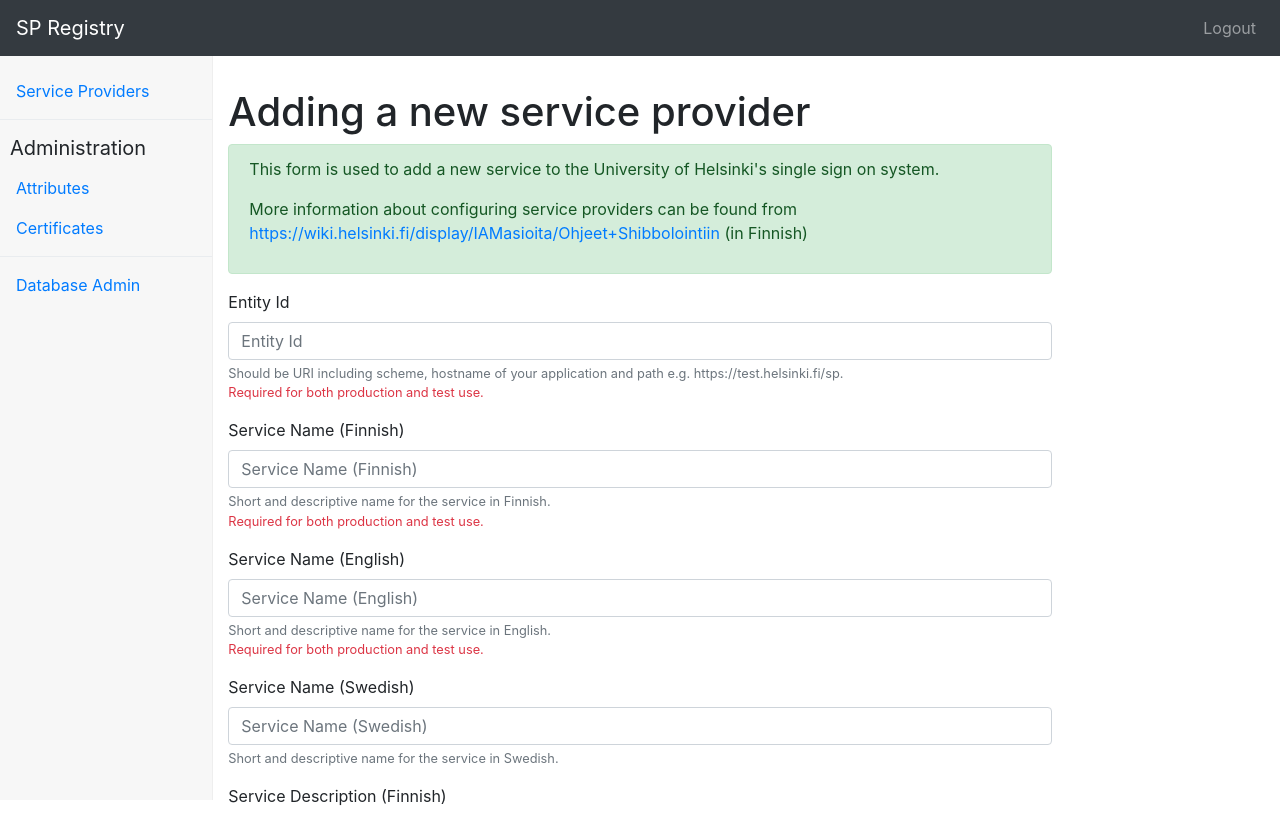
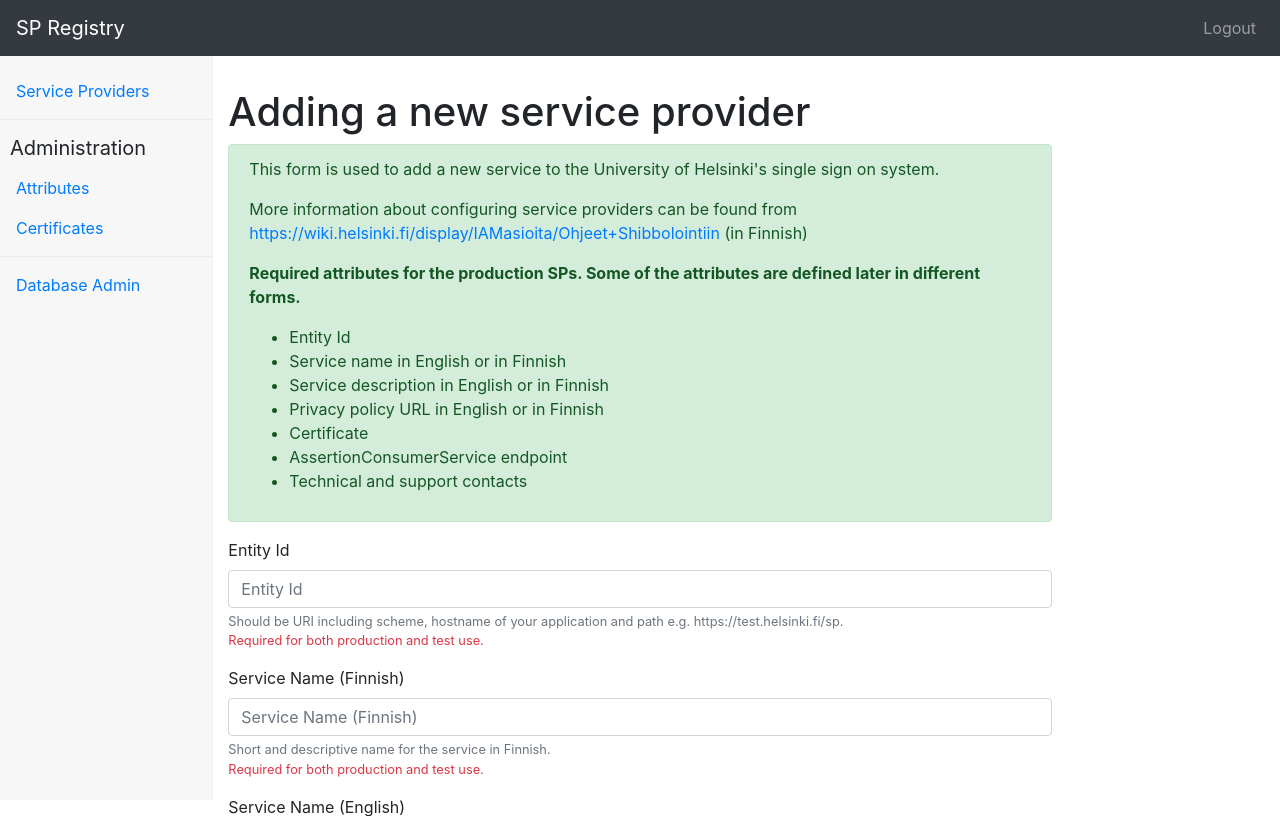
Before and after one commit to UniversityofHelsinki/sp-registry, a Django app: page /serviceprovider/add/ in a window 1280 px wide. Shown: the top 816 px of the page. Run offline with Django 3.2, Linux system fonts and the light colour scheme; the visitor is signed in with stand-in values (Sample User, id 1); some libraries are stand-ins or nearby versions.

Commit message:
style and translation updates

```diff
--- a/rr/forms/attribute.py
+++ b/rr/forms/attribute.py
@@ -1,7 +1,6 @@
 from django.forms import Form, CharField
 from rr.models.serviceprovider import SPAttribute
 from rr.models.attribute import Attribute
-from django.utils.translation import ugettext_lazy as _
 from django.forms.widgets import TextInput
 
 
--- a/rr/forms/certificate.py
+++ b/rr/forms/certificate.py
@@ -1,5 +1,5 @@
 from django.forms import Form, Textarea, ValidationError
-from django.utils.translation import ugettext_lazy as _
+from django.utils.translation import ugettext as _
 from django.forms.fields import CharField, BooleanField
 from rr.models.certificate import Certificate, load_certificate
 from cryptography.hazmat.primitives.serialization import Encoding
--- a/rr/forms/contact.py
+++ b/rr/forms/contact.py
@@ -1,7 +1,7 @@
 from django.forms import ModelForm
 from rr.models.contact import Contact
 from django.core.validators import ValidationError
-from django.utils.translation import ugettext_lazy as _
+from django.utils.translation import ugettext as _
 
 
 class ContactForm(ModelForm):
--- a/rr/forms/endpoint.py
+++ b/rr/forms/endpoint.py
@@ -1,7 +1,7 @@
 from django.forms import ModelForm
 from rr.models.endpoint import Endpoint
 from django.core.validators import ValidationError
-from django.utils.translation import ugettext_lazy as _
+from django.utils.translation import ugettext as _
 
 
 class EndpointForm(ModelForm):
--- a/rr/forms/serviceprovider.py
+++ b/rr/forms/serviceprovider.py
@@ -1,6 +1,6 @@
 from django.forms import ModelForm, Form, BooleanField
 from rr.models.serviceprovider import ServiceProvider
-from django.utils.translation import ugettext_lazy as _
+from django.utils.translation import ugettext as _
 from django.core.validators import URLValidator, ValidationError
 
 
--- a/rr/forms/spadmin.py
+++ b/rr/forms/spadmin.py
@@ -1,5 +1,5 @@
 from django.forms import Form, EmailField
-from django.utils.translation import ugettext_lazy as _
+from django.utils.translation import ugettext as _
 
 
 class SPAdminForm(Form):
--- a/rr/forms/testuser.py
+++ b/rr/forms/testuser.py
@@ -2,7 +2,7 @@ from django.forms import ModelForm, Form, CharField, BooleanField
 from rr.models.serviceprovider import SPAttribute
 from rr.models.testuser import TestUser, TestUserData
 from django.core.validators import ValidationError
-from django.utils.translation import ugettext_lazy as _
+from django.utils.translation import ugettext as _
 from django.forms.widgets import TextInput
 
 
--- a/rr/templates/rr/serviceprovider_create_form.html
+++ b/rr/templates/rr/serviceprovider_create_form.html
@@ -7,6 +7,16 @@
 <div class="alert alert-success" role="alert">
 <p>{% trans "This form is used to add a new service to the University of Helsinki's single sign on system." %}</p>
 <p>{% trans "More information about configuring service providers can be found from <a href='https://wiki.helsinki.fi/display/IAMasioita/Ohjeet+Shibbolointiin'>https://wiki.helsinki.fi/display/IAMasioita/Ohjeet+Shibbolointiin</a> (in Finnish)" %}</p>
+<p><strong>{% trans "Required attributes for the production SPs. Some of the attributes are defined later in different forms." %}</strong></p>
+<ul>
+  <li>{% trans "Entity Id" %}</li>
+  <li>{% trans "Service name in English or in Finnish" %}</li>
+  <li>{% trans "Service description in English or in Finnish" %}</li>
+  <li>{% trans "Privacy policy URL in English or in Finnish" %}</li>
+  <li>{% trans "Certificate" %}</li>
+  <li>{% trans "AssertionConsumerService endpoint" %}</li>
+  <li>{% trans "Technical and support contacts" %}</li>
+</ul>
 </div>
 
 <form action="" method="post" class="form">
--- a/rr/templates/rr/serviceprovider_detail.html
+++ b/rr/templates/rr/serviceprovider_detail.html
@@ -25,7 +25,7 @@
 <p>{% trans "This service provider is marked for test IdPs but it is missing following data:" %}</p>
 {% endif %}
 <ul>
-{% for field in missing %}<li>{{ field }}</li>{% endfor %}
+{% for field in missing %}<li>{{ field |safe }}</li>{% endfor %}
 </ul>
 </div>
 {% endif %}
@@ -42,7 +42,7 @@
 <br>
 {% endif %}
 
-<h2>{% trans "Basic Information" %}</h2>
+<h2>{% trans "Basic information" %}</h2>
 <table class="table table-sm">
   <thead>
     <tr>
@@ -70,7 +70,7 @@
 </table>
 <br>
 
-<h2>{% trans "Technical Attributes" %}</h2>
+<h2>{% trans "Technical attributes" %}</h2>
 <table class="table table-sm">
   <thead>
     <tr>
--- a/rr/templates/rr/testuser.html
+++ b/rr/templates/rr/testuser.html
@@ -4,6 +4,9 @@
 {% load static %}
 {% block content %}
 <h1>{% trans "Test users" %} - <small>{{ object }}</small></h1>
+<div class="alert alert-warning" role="alert">
+<p>{% trans "This feature is not yet in use. Test IdP will be published later in 2018." %}</p>
+</div>
 <div class="alert alert-success" role="alert">
 <p>{% trans "These users are added to the test IdP database and can be used to test this SP against the test IdP." %}</p>
 </div>
--- a/rr/views/attribute.py
+++ b/rr/views/attribute.py
@@ -2,7 +2,7 @@ from rr.models.attribute import Attribute
 from rr.models.serviceprovider import ServiceProvider, SPAttribute
 from rr.forms.attribute import AttributeForm
 from django.contrib.auth.decorators import login_required
-from django.utils.translation import ugettext_lazy as _
+from django.utils.translation import ugettext as _
 from django.shortcuts import render
 from django.http.response import Http404
 from django.utils import timezone
--- a/rr/views/login.py
+++ b/rr/views/login.py
@@ -2,7 +2,7 @@ from django.shortcuts import render
 from django.views import View
 from django.contrib.auth import login
 from rr.auth.shibboleth import ShibbolethBackend
-from django.utils.translation import ugettext_lazy as _
+from django.utils.translation import ugettext as _
 from django.http.response import HttpResponseRedirect
 from django.conf import settings
 from django.urls.base import reverse
--- a/rr/views/serviceprovider.py
+++ b/rr/views/serviceprovider.py
@@ -12,7 +12,7 @@ from django.db.models import Q
 from django.http.response import HttpResponseRedirect
 from django.urls.base import reverse, reverse_lazy
 from django.shortcuts import render
-from django.utils.translation import ugettext_lazy as _
+from django.utils.translation import ugettext as _
 import logging
 
 logger = logging.getLogger(__name__)
@@ -94,21 +94,34 @@ class BasicInformationView(DetailView):
         missing = []
         if sp.test or sp.production:
             if not sp.name_en and not sp.name_fi:
-                missing.append(_("Service name in English or in Finnish"))
+                url = reverse("basicinformation-update", args=[sp.pk])
+                msg = _("Service name in English or in Finnish")
+                missing.append("<a href='" + url + "'>" + msg + "</a>")
             if not sp.description_en and not sp.description_fi:
-                missing.append(_("Service description in English or in Finnish"))
+                url = reverse("basicinformation-update", args=[sp.pk])
+                msg = _("Service description in English or in Finnish")
+                missing.append("<a href='" + url + "'>" + msg + "</a>")
             if sp.production:
                 if not sp.privacypolicy_en and not sp.privacypolicy_fi and sp.attributes:
-                    missing.append(_("Privacy policy URL in English or in Finnish"))
+                    url = reverse("basicinformation-update", args=[sp.pk])
+                    msg = _("Privacy policy URL in English or in Finnish")
+                    missing.append("<a href='" + url + "'>" + msg + "</a>")
             if not Certificate.objects.filter(sp=sp, end_at=None):
-                missing.append(_("Certificate"))
+                url = reverse("certificate-list", args=[sp.pk])
+                msg = _("Certificate")
+                missing.append("<a href='" + url + "'>" + msg + "</a>")
             if not Endpoint.objects.filter(sp=sp, end_at=None, type='AssertionConsumerService'):
-                missing.append(_("AssertionConsumerService endpoint"))
+                url = reverse("endpoint-list", args=[sp.pk])
+                msg = _("AssertionConsumerService endpoint")
+                missing.append("<a href='" + url + "'>" + msg + "</a>")
             if not Contact.objects.filter(sp=sp, end_at=None, type="technical"):
-                missing.append(_("Technical contact"))
+                url = reverse("contact-list", args=[sp.pk])
+                msg = _("Technical contact")
+                missing.append("<a href='" + url + "'>" + msg + "</a>")
             if not Contact.objects.filter(sp=sp, end_at=None, type="support"):
-                missing.append(_("Support contact"))
-
+                url = reverse("contact-list", args=[sp.pk])
+                msg = _("Support contact")
+                missing.append("<a href='" + url + "'>" + msg + "</a>")
         return missing
 
     def get_context_data(self, **kwargs):
--- a/rr/views/spadmin.py
+++ b/rr/views/spadmin.py
@@ -1,5 +1,5 @@
 from django.contrib.auth.decorators import login_required
-from django.utils.translation import ugettext_lazy as _
+from django.utils.translation import ugettext as _
 from rr.models.spadmin import Keystore
 from django.urls import reverse
 from django.http import HttpResponseRedirect
```
